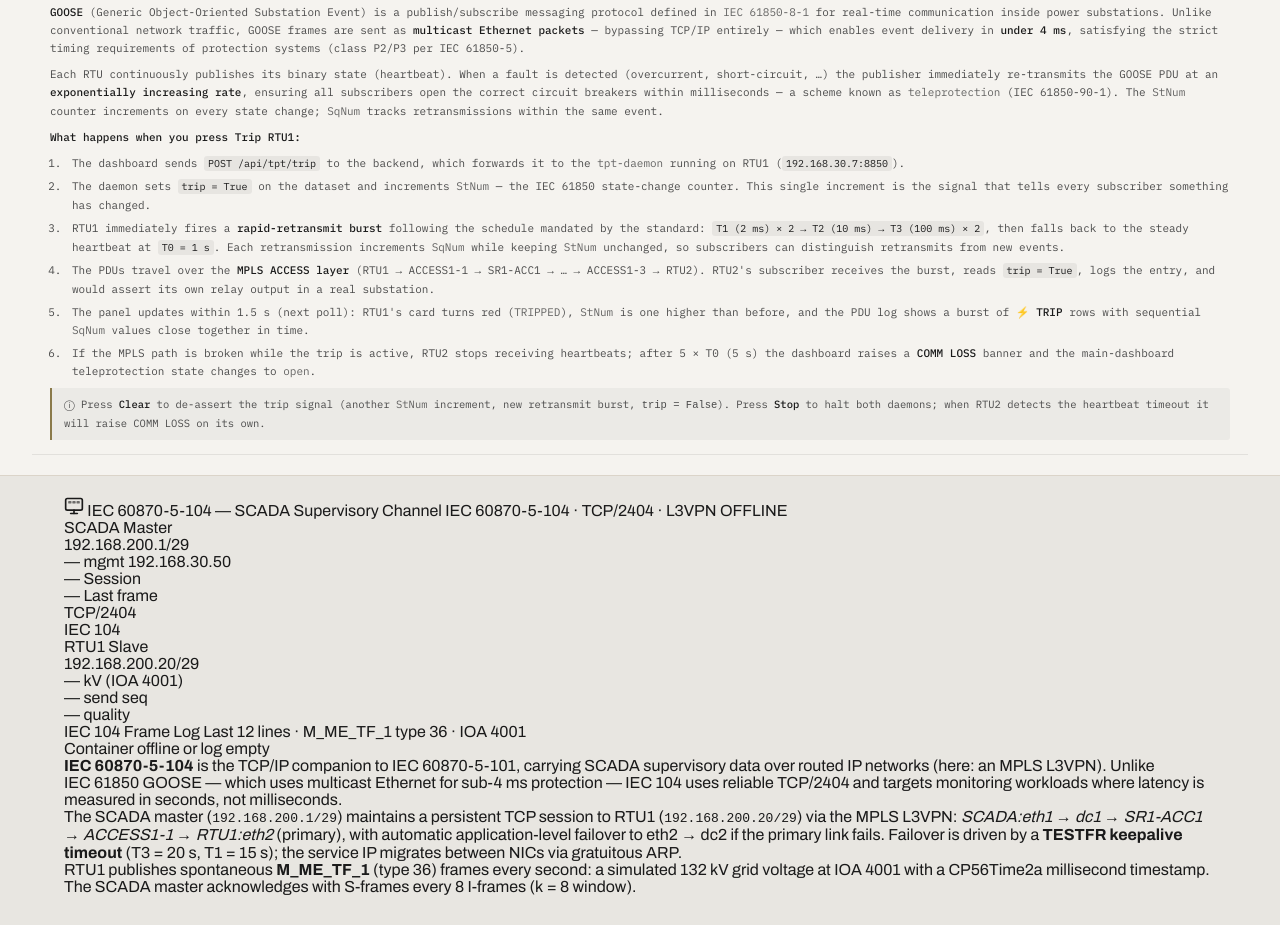
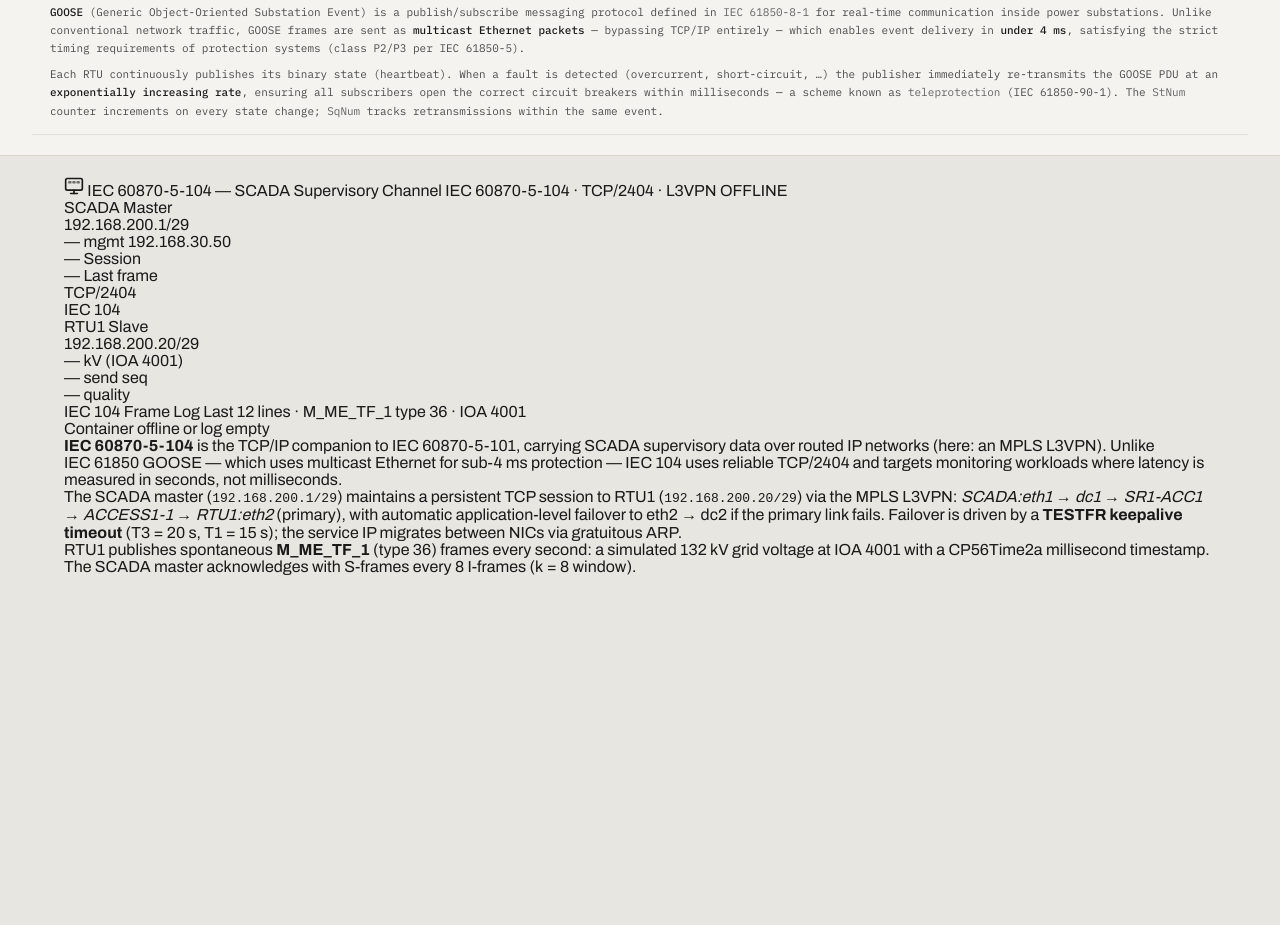
Before and after one commit to maxtiberi/smartgrid, a website: page smart-grid.html in a window 1280 px wide. Shown: the part 4880-5805 px from the top of the page. After the commit the page ends 5535 px from the top, so only its background shows below. Drawn offline with Linux system fonts and the light colour scheme; no server answers.

Commit message:
style(tpt): remove Trip RTU1 step-by-step description from TPT panel
Co-Authored-By: Claude Sonnet 4.6 <noreply@anthropic.com>

```diff
--- a/smart-grid.html
+++ b/smart-grid.html
@@ -2146,53 +2146,6 @@
                     <em>teleprotection</em> (IEC&nbsp;61850-90-1). The <em>StNum</em> counter increments
                     on every state change; <em>SqNum</em> tracks retransmissions within the same event.
                 </p>
-                <p>
-                    <strong>What happens when you press Trip RTU1:</strong>
-                </p>
-                <ol class="tpt-trip-steps">
-                    <li>
-                        The dashboard sends <code>POST /api/tpt/trip</code> to the backend, which
-                        forwards it to the <em>tpt-daemon</em> running on RTU1
-                        (<code>192.168.30.7:8850</code>).
-                    </li>
-                    <li>
-                        The daemon sets <code>trip = True</code> on the dataset and increments
-                        <em>StNum</em> — the IEC&nbsp;61850 state-change counter. This single
-                        increment is the signal that tells every subscriber something has changed.
-                    </li>
-                    <li>
-                        RTU1 immediately fires a <strong>rapid-retransmit burst</strong> following
-                        the schedule mandated by the standard:
-                        <code>T1 (2 ms) × 2 → T2 (10 ms) → T3 (100 ms) × 2</code>, then falls
-                        back to the steady heartbeat at <code>T0 = 1 s</code>. Each retransmission
-                        increments <em>SqNum</em> while keeping <em>StNum</em> unchanged, so
-                        subscribers can distinguish retransmits from new events.
-                    </li>
-                    <li>
-                        The PDUs travel over the <strong>MPLS ACCESS layer</strong>
-                        (RTU1 → ACCESS1-1 → SR1-ACC1 → … → ACCESS1-3 → RTU2). RTU2's subscriber
-                        receives the burst, reads <code>trip = True</code>, logs the entry, and
-                        would assert its own relay output in a real substation.
-                    </li>
-                    <li>
-                        The panel updates within 1.5 s (next poll): RTU1's card turns red
-                        (<em>TRIPPED</em>), <em>StNum</em> is one higher than before, and the PDU
-                        log shows a burst of <strong>⚡ TRIP</strong> rows with sequential
-                        <em>SqNum</em> values close together in time.
-                    </li>
-                    <li>
-                        If the MPLS path is broken while the trip is active, RTU2 stops receiving
-                        heartbeats; after 5 × T0 (5 s) the dashboard raises a
-                        <strong>COMM LOSS</strong> banner and the main-dashboard teleprotection
-                        state changes to <em>open</em>.
-                    </li>
-                </ol>
-                <p class="tpt-desc-note">
-                    &#9432;&nbsp;Press <strong>Clear</strong> to de-assert the trip signal
-                    (another <em>StNum</em> increment, new retransmit burst, <code>trip = False</code>).
-                    Press <strong>Stop</strong> to halt both daemons; when RTU2 detects the
-                    heartbeat timeout it will raise COMM LOSS on its own.
-                </p>
             </div>
         <!-- PDU Detail Popover — shown on click of a log row (Option 5) -->
         <div id="tpt-pdu-backdrop" class="tpt-pdu-backdrop" style="display:none;" aria-hidden="true"></div>
```
